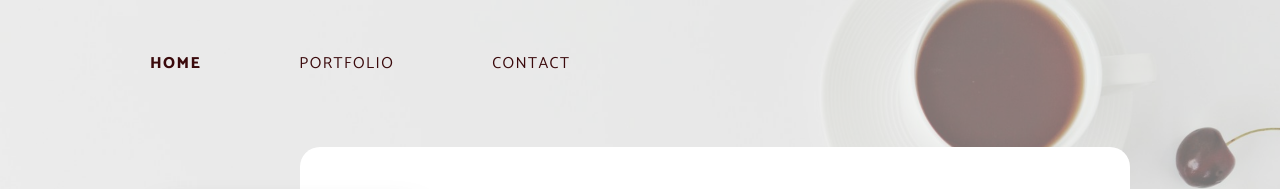
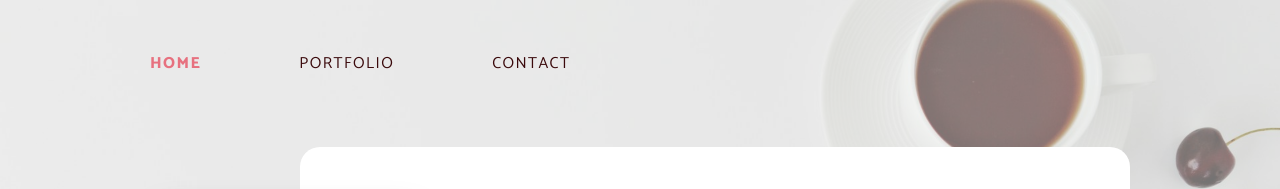
Before and after one commit to annaduong17/portfolio, a React (Create React App) app: page / in a window 1280 px wide. In both pictures the pointer is over the link "HOME". Shown: the top 189 px of the page. Built offline with nearby package versions, Linux system fonts and the light colour scheme.

Commit message:
add hover effect to Navbar links and add href to socials icons

```diff
--- a/src/components/Home.js
+++ b/src/components/Home.js
@@ -11,8 +11,12 @@ function Home() {
 
       <div className='socials-description'>
         <div className="home-socials">
-          <img width={30} height={30} src="/images/icons/icon-github.svg" alt="github icon" />
-          <img width={35} height={25} src="/images/icons/icon-linkedin.svg" alt="linkedin icon" />
+          <a href="https://github.com/annaduong17" target="_blank" rel="noreferrer">
+            <img width={30} height={30} src="/images/icons/icon-github.svg" alt="github icon" />
+          </a>
+          <a href="https://www.linkedin.com/in/annaduong17/" target="_blank" rel="noreferrer">
+            <img width={35} height={25} src="/images/icons/icon-linkedin.svg" alt="linkedin icon" />
+          </a>
         </div>
 
         <div className="home-description">
--- a/src/index.scss
+++ b/src/index.scss
@@ -70,11 +70,16 @@ body {
     text-decoration: none;
     padding-right: 10%;
     color: $cherry;
+
+    &:hover {
+      color: $pink;
+    }
   }
 
   .navlink.active {
     font-weight: 900;
   }
+
 }
 
 .btn {
@@ -154,6 +159,11 @@ body {
 
       .home-socials {
         padding-top: 30px;
+
+        &:hover svg path {
+          fill: $pink;
+        }
+
 
         * {
           padding-bottom: 20px;
```
